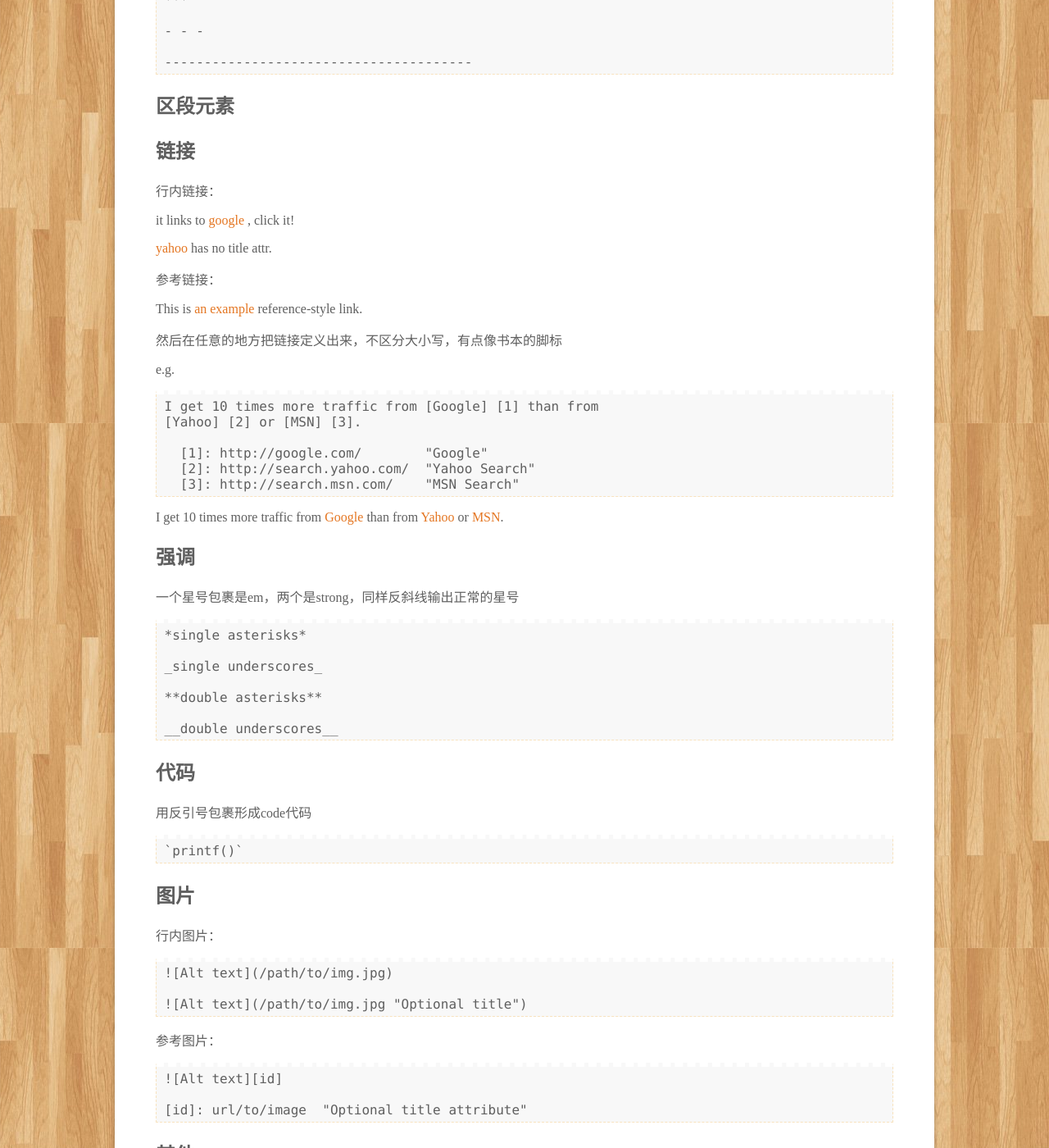
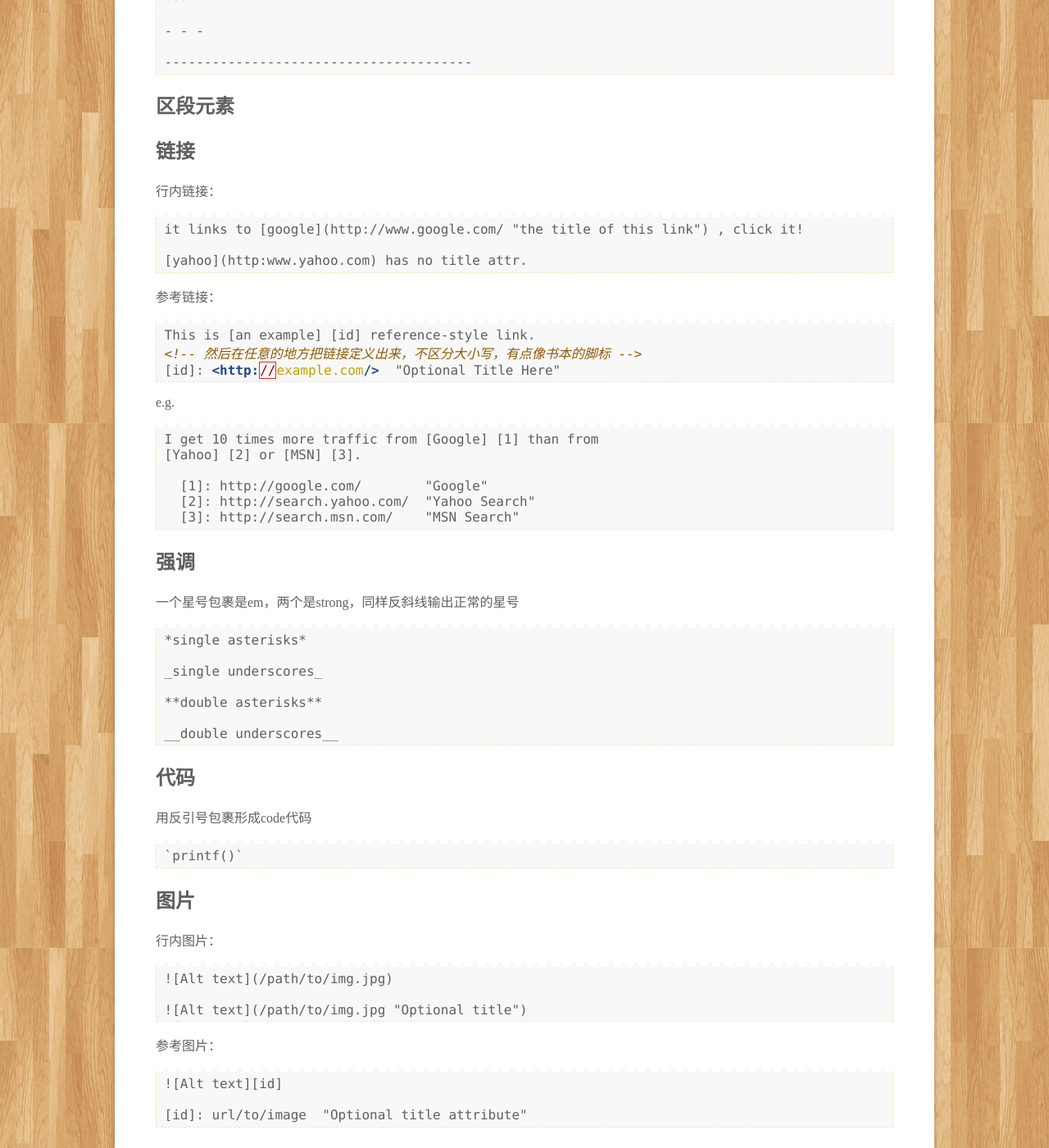
Before and after one commit to wynn719/blog, a Jekyll site: the page built from _posts/2015-02-15-Markdown-note.md, in a window 1280 px wide and 1400 px high, scrolled down 2684 px. Shown: the whole window at 82% size. Built offline with Jekyll 4.4.1, drawn with Linux system fonts in a browser that asks for light colours; comment, search, counter and statistics services are not loaded; some of the changed text lies outside the part shown.

```diff
--- a/_posts/2015-02-15-Markdown-note.md
+++ b/_posts/2015-02-15-Markdown-note.md
@@ -134,20 +134,17 @@
 ## 链接
 行内链接：
 {% highlight html %}
-
-{% endhighlight %}
-
 it links to [google](http://www.google.com/ "the title of this link") , click it!
 
 [yahoo](http:www.yahoo.com) has no title attr.
+{% endhighlight %}
 
 参考链接：
-
+{% highlight html %}
 This is [an example] [id] reference-style link.
-
-然后在任意的地方把链接定义出来，不区分大小写，有点像书本的脚标
-
+<!-- 然后在任意的地方把链接定义出来，不区分大小写，有点像书本的脚标 -->
 [id]: <http://example.com/>  "Optional Title Here"
+{% endhighlight %}
 
 e.g.
 {% highlight html %}
@@ -158,13 +155,6 @@
   [2]: http://search.yahoo.com/  "Yahoo Search"
   [3]: http://search.msn.com/    "MSN Search"
 {% endhighlight %}
-
-I get 10 times more traffic from [Google] [1] than from
-[Yahoo] [2] or [MSN] [3].
-
-  [1]: http://google.com/        "Google"
-  [2]: http://search.yahoo.com/  "Yahoo Search"
-  [3]: http://search.msn.com/    "MSN Search"
 
 ## 强调
 一个星号包裹是em，两个是strong，同样反斜线输出正常的星号
@@ -200,12 +190,12 @@
 {% endhighlight %}
 
 # 其他
-##自动连接
-{% highlight html %}
+## 自动连接
+{% highlight sh %}
 <address@example.com>
 {% endhighlight %}
 
-##反斜杠
+## 反斜杠
 Markdown 支持以下这些符号前面加上反斜杠来帮助插入普通的符号：
 
 {% highlight html %}
@@ -224,4 +214,5 @@
 {% endhighlight %}
 
 > 以上仅方便个人使用，一些自己觉得不需要的就没有加入了。
+>
 > 强大的Markdown肯定有一些更好的语法，请自行google哈！
```
